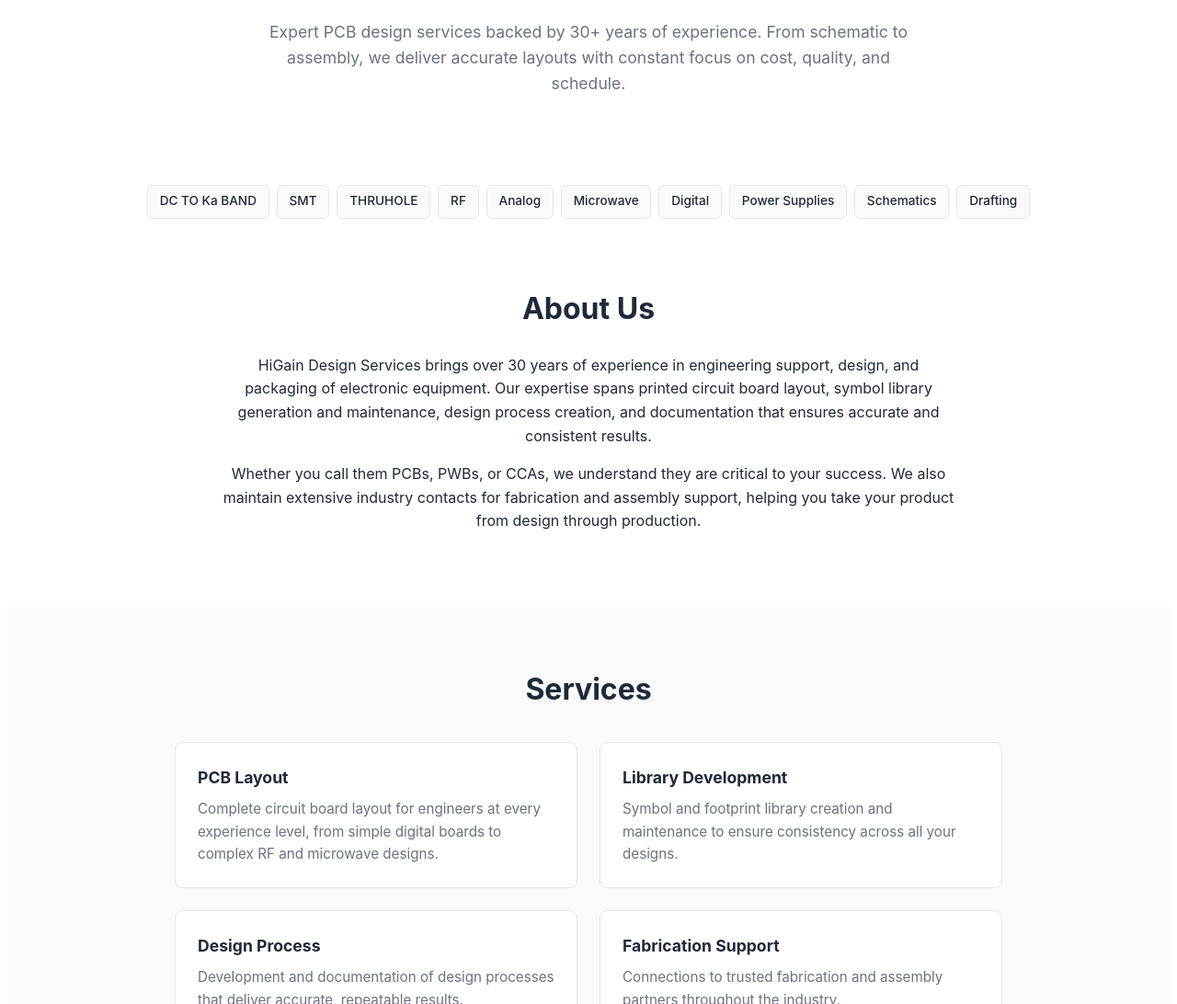
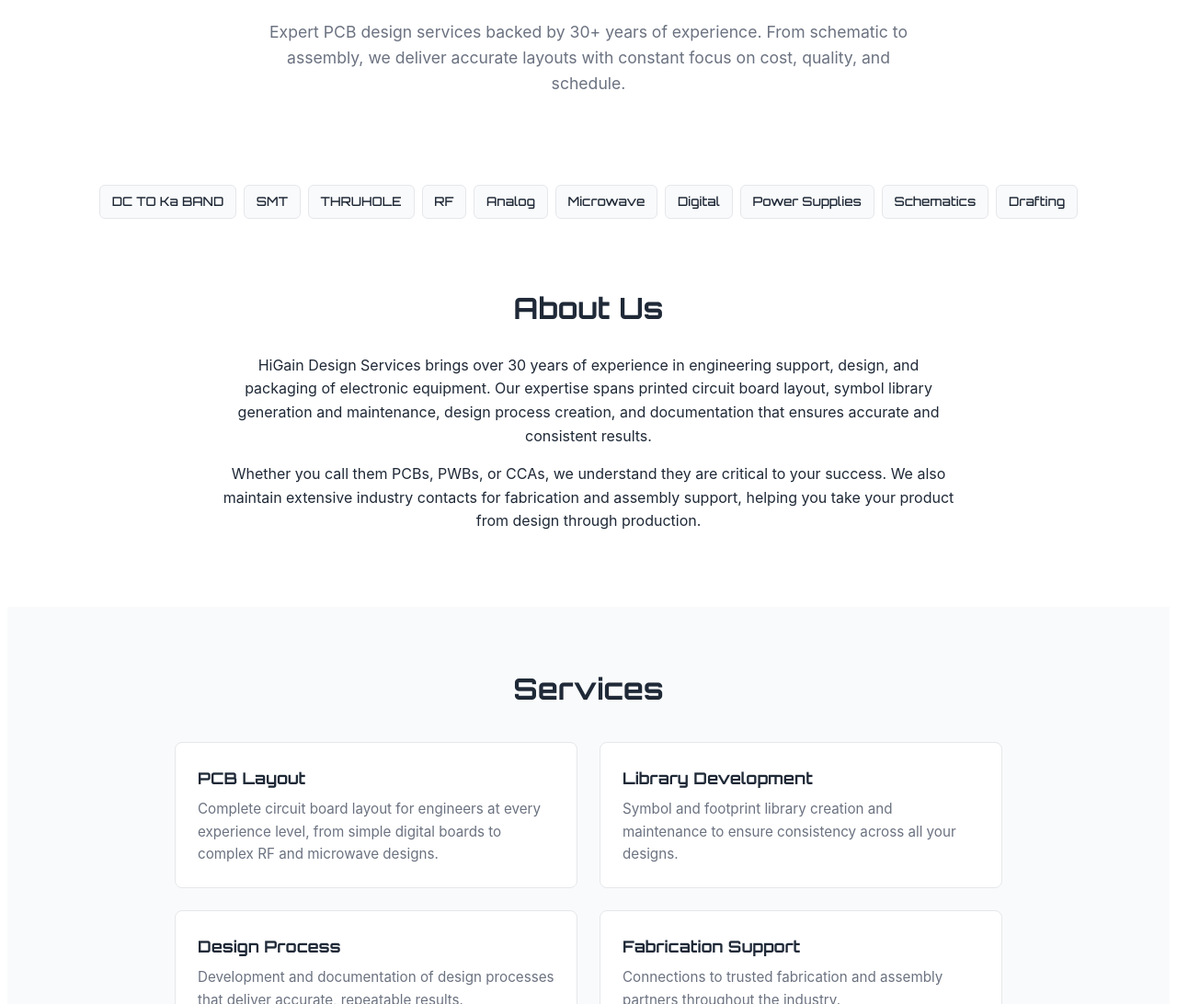
Before and after one commit to greg-e/higaindesign, a Jekyll site: the page built from index.md, in a window 1280 px wide and 1400 px high. Shown: the part 308-1400 px from the top of the window at 92% size. Built offline with Jekyll 4.4.1, drawn with Linux system fonts in a browser that asks for light colours.

Commit message:
Update style.css

```diff
--- a/assets/css/style.css
+++ b/assets/css/style.css
@@ -14,7 +14,9 @@
   --bg-alt: #f9fafb;
   --border: #e5e7eb;
 }
-
+h1, h2, h3, .capability {
+  font-family: 'Orbitron', sans-serif;
+}
 html {
   scroll-behavior: smooth;
 }
```
